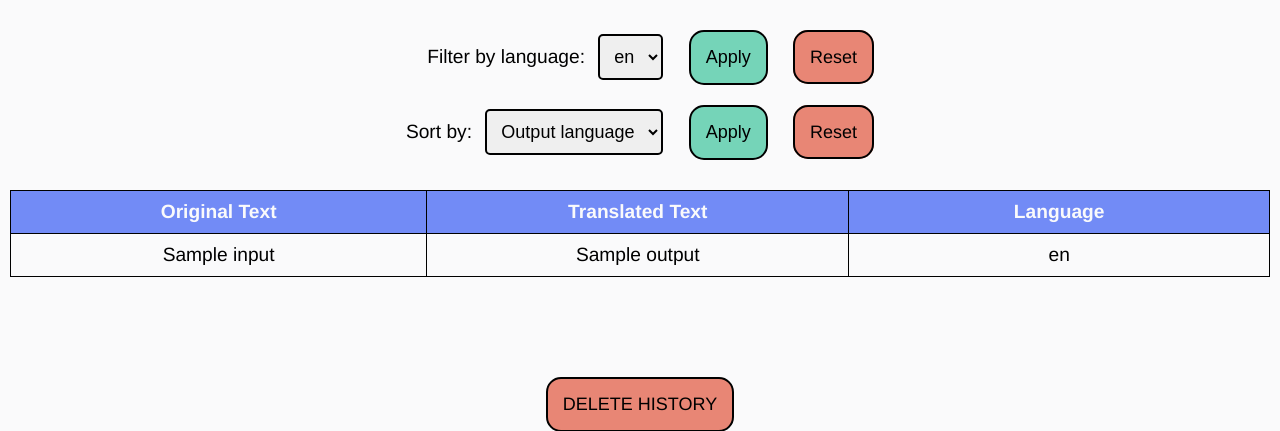
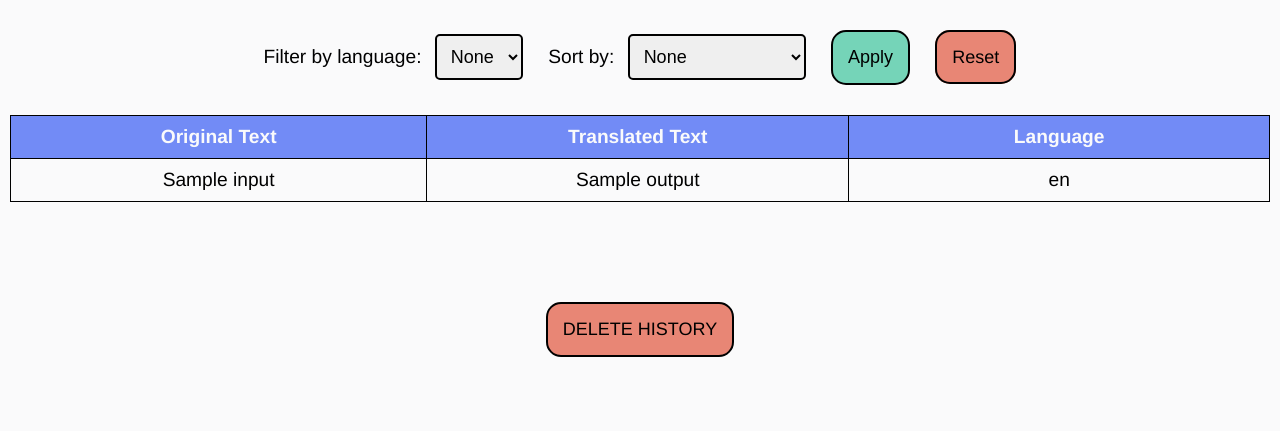
Before and after one commit to software-students-fall2022/final-project-project5-team8, a Flask app: page /dashboard in a window 1280 px wide. Shown: the part 155-586 px from the top of the page. Run offline with Flask 2, Linux system fonts and the light colour scheme; a database or web service that is not in the repository returns one stand-in record (values such as "Sample title"); some libraries are stand-ins or nearby versions.

Commit message:
got filter and sort to work at the same time

```diff
--- a/web_app/controller.py
+++ b/web_app/controller.py
@@ -1,9 +1,5 @@
 from flask import Flask, render_template, request
-from werkzeug.utils import secure_filename
-from unicodedata import name
 from dotenv import dotenv_values
-from pymongo import MongoClient
-from bson.objectid import ObjectId
 from flask_bootstrap import Bootstrap
 import speech_recognition as sr
 import os
@@ -150,25 +146,27 @@ def delete_history():
     return render_template('dashboard.html')
 
 
-# filter the history by language
-@app.route('/dashboard/filter', methods=["GET", "POST"])
-def filter_history():
+@app.route('/dashboard/sort_filter', methods=["GET", "POST"])
+def filter_sort_history():
     if request.method == "POST":
         lang = get_db(0).langs.find({})
+        sort = request.form.get('sort')
         filter = request.form.get('filter')
-        translations = get_db(1).hist.find({"output_lang": str(filter)})
-        count = get_db(1).hist.count_documents({"output_lang": str(filter)})
-        return render_template('dashboard.html', translations=translations, count=count, lang=lang)
-
-
-# sort the history alphabetically
-@app.route('/dashboard/sort', methods=["GET", "POST"])
-def sort_history():
-    if request.method == "POST":
-        lang = get_db(0).langs.find({})
-        choice = request.form.get('sort')
-        translations = get_db(1).hist.find({}).sort(choice, 1)
-        count = get_db(1).hist.count_documents({})
+        if sort != "None" and filter != "None":
+            translations = get_db(1).hist.find(
+                {"output_lang": str(filter)}).sort(sort, 1)
+            count = get_db(1).hist.count_documents(
+                {"output_lang": str(filter)})
+        elif sort != "None" and filter == "None":
+            translations = get_db(1).hist.find({}).sort(sort, 1)
+            count = get_db(1).hist.count_documents({})
+        elif sort == "None" and filter != "None":
+            translations = get_db(1).hist.find({"output_lang": str(filter)})
+            count = get_db(1).hist.count_documents(
+                {"output_lang": str(filter)})
+        elif sort == "None" and filter == "None":
+            translations = get_db(1).hist.find({})
+            count = get_db(1).hist.count_documents({})
         return render_template('dashboard.html', translations=translations, count=count, lang=lang)
 
 
--- a/web_app/static/css/styles.css
+++ b/web_app/static/css/styles.css
@@ -29,6 +29,17 @@ header {
 
 .header-btn:active {
   transform: translateY(2px);
+}
+
+#db-btn {
+  border: none;
+  padding: 0;
+  padding-top: 4px;
+}
+
+.db-img {
+  width: 50px;
+  margin: 0;
 }
 
 .trans-head-btn {
@@ -197,17 +208,25 @@ img {
 .stt {
   display: flex;
   flex-direction: column;
-  align-items: center;
+  align-items: left;
   gap: 20px;
   padding: 20px;
   width: 500px;
   text-overflow: wrap;
 }
 
+.result-hd {
+  border-bottom: 2px solid black;
+  padding-bottom: 5px;
+}
+
+.result-txt {
+  margin: 0;
+}
+
 #arrow {
-  max-width: 200px;
+  width: 200px;
   height: auto;
-  width: auto;
   margin: 0 20px;
 }
 
@@ -242,3 +261,7 @@ img {
   flex-direction: column;
   align-items: flex-end;
 }
+
+.filter-dd {
+  margin-right: 20px;
+}
--- a/web_app/templates/dashboard.html
+++ b/web_app/templates/dashboard.html
@@ -25,28 +25,18 @@
         <form
           class="filter-request"
           method="POST"
-          action="{{ url_for('filter_history') }}"
+          action="{{ url_for('filter_sort_history') }}"
         >
           <span class="input-group-addon">Filter by language:</span>
-          <select name="filter" class="selectpicker form-control">
+          <select name="filter" class="selectpicker form-control filter-dd">
+            <option value="None">None</option>
             {% for l in lang %}
             <option value="{{ l.lang }}">{{ l.lang }}</option>
             {% endfor %}
           </select>
-          <button type="submit" class="btn btn-default" id="apply-btn">
-            Apply
-          </button>
-          <a href="{{ url_for('dashboard_display') }}" class="reset-filter-btn">
-            Reset
-          </a>
-        </form>
-        <form
-          class="sort-request"
-          method="POST"
-          action="{{ url_for('sort_history') }}"
-        >
           <span class="input-group-addon">Sort by:</span>
           <select name="sort" class="selectpicker form-control">
+            <option value="none">None</option>
             <option value="output_lang">Output language</option>
             <option value="input">Input text</option>
           </select>
```
Also changed, not shown: web_app/templates/home.html (+8 -1 lines), web_app/templates/translate.html (+12 -5 lines), .github/workflows/machine_learning_test.yml, .github/workflows/webapp_test.yml, README.md, web_app/static/img/history.png (added), 1 other file.
